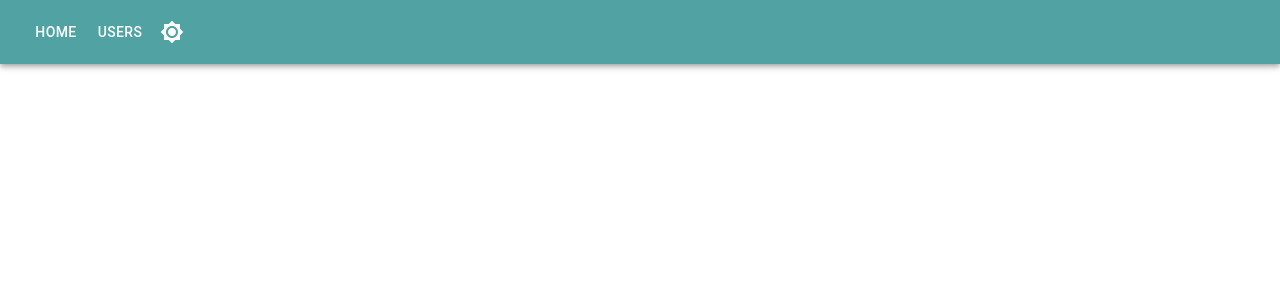
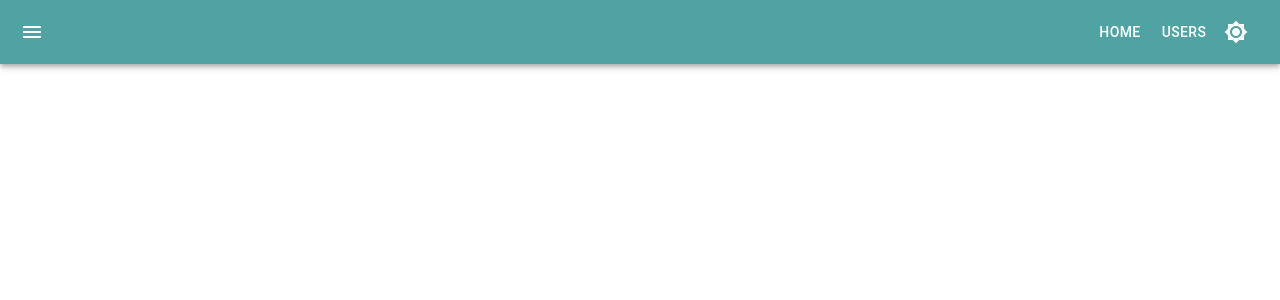
Before and after one commit to ratrateroo/Web-Log-GraphQL-Material-UI, a React (Create React App) app in the folder client/: page / in a window 1280 px wide. Shown: the top 300 px of the page. Built offline with nearby package versions, Linux system fonts and the light colour scheme.

Commit message:
updated main navigation

```diff
--- a/client/src/shared/components/Navigation/MainNavigation.js
+++ b/client/src/shared/components/Navigation/MainNavigation.js
@@ -3,22 +3,36 @@ import React, { Fragment } from 'react';
 import DefaultNavigation from './DefaultNavigation';
 import UserNavigation from './UserNavigation';
 
+import Box from '@mui/material/Box';
 import AppBar from '@mui/material/AppBar';
 import Toolbar from '@mui/material/Toolbar';
-import Container from '@mui/material/Container';
+
+import MenuIcon from '@mui/icons-material/Menu';
+import IconButton from '@mui/material/IconButton';
+import Typography from '@mui/material/Typography';
 
 const MainNavigation = ({ colorMode }) => {
 	return (
-		<Fragment>
+		<Box sx={{ flexGrow: 1 }}>
 			<AppBar position="static">
-				<Container maxWidth="xl">
-					<Toolbar disableGutters>
-						<DefaultNavigation colorMode={colorMode} />
-						{/* <UserNavigation /> */}
-					</Toolbar>
-				</Container>
+				<Toolbar>
+					<IconButton
+						size="medium"
+						edge="start"
+						color="inherit"
+						aria-label="menu"
+						sx={{ mr: 2 }}>
+						<MenuIcon />
+					</IconButton>
+					<Typography
+						variant="h6"
+						component="div"
+						sx={{ flexGrow: 1 }}></Typography>
+					<DefaultNavigation colorMode={colorMode} />
+					{/* <UserNavigation /> */}
+				</Toolbar>
 			</AppBar>
-		</Fragment>
+		</Box>
 	);
 };
 
```
Also changed, not shown: client/src/shared/components/Navigation/UserNavLinks.js (added, +42 -0 lines).
